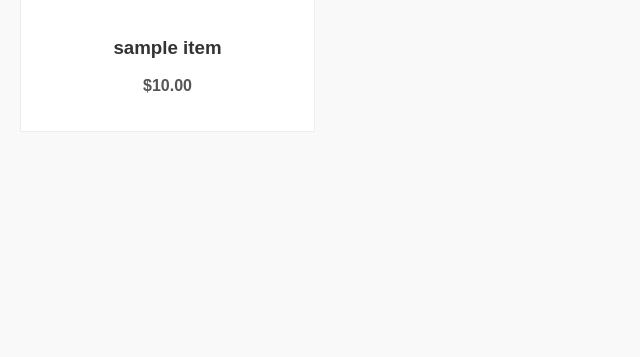
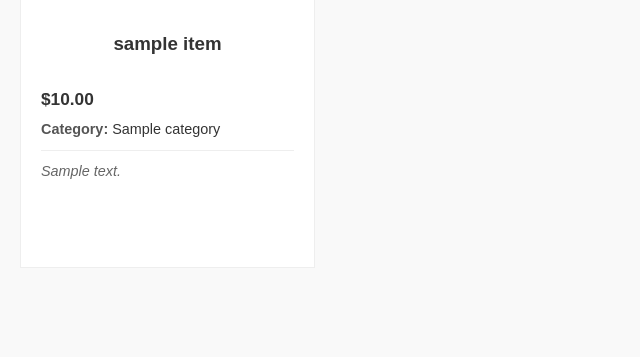
Before and after one commit to qabulipalow/website-for-dtp-assesment, a Flask app: template website/templates/items.html in a window 1280 px wide. Shown: the part 443-800 px from the top of the page, without its empty margins (0-640 px from the left). Run offline with Flask 3, Linux system fonts and the light colour scheme; the template is opened without the code that fills it: most values are stand-ins (such as "Sample title", 1, 10 or a date in 2020).

Commit message:
did the same thing for items and brands

```diff
--- a/website/app.py
+++ b/website/app.py
@@ -3,13 +3,13 @@ import sqlite3
 
 app = Flask(__name__)
 
-# Database connection helper
+#database connection helper
 def get_db_connection():
     conn = sqlite3.connect('database.db')
     conn.row_factory = sqlite3.Row  # Find columns by name
     return conn
 
-# Designer image mapping
+#designer image mapping
 def get_designer_image_map():
     return {
         'Raf Simons': 'rafsimons.jpg',
@@ -29,7 +29,7 @@ def get_designer_image_map():
         'Shayne Oliver': 'shayne.jpg'
     }
 
-# Brand image mapping
+#brand image mapping
 def get_brand_image_map():
     return {
         'Balenciaga': 'balenciaga.png',
@@ -49,7 +49,7 @@ def get_brand_image_map():
         'Yohji Yamamoto': 'yohji.jpg'
     }
 
-# Item image mapping
+#item image mapping
 def get_item_image_map():
     return {
         'Supreme Box Logo "FW 23" cotton hoodie': 'boxlogo.jpg',
@@ -69,18 +69,17 @@ def get_item_image_map():
         'BAPE Shark Hoodie': 'bapezip.jpg'
     }
 
-# Homepage route
+#homepage route
 @app.route('/')
 def home():
     conn = get_db_connection()
-
+    #random selection of 3 designers, brands, and items
     designers = conn.execute('SELECT designer_id, name FROM designer ORDER BY RANDOM() LIMIT 3').fetchall()
     brands = conn.execute('SELECT brand_id, name FROM brand ORDER BY RANDOM() LIMIT 3').fetchall()
     items = conn.execute('SELECT item_id, name, price FROM item ORDER BY RANDOM() LIMIT 3').fetchall()
 
     conn.close()
-
-    # DEBUG: Print exact names from database
+    #debugs prints to verify data fetching
     print("DESIGNERS:", [designer['name'] for designer in designers])
     print("BRANDS:", [brand['name'] for brand in brands])
     print("ITEMS:", [item['name'] for item in items])
@@ -92,38 +91,45 @@ def home():
                          designer_image_map=get_designer_image_map(),
                          brand_image_map=get_brand_image_map(),
                          item_image_map=get_item_image_map())
-
+#designers route
 @app.route('/designers')
 def all_designer():
     conn = get_db_connection()
-    # Select all the columns you want to display
     designers = conn.execute('SELECT name, birth_year, country, bio FROM designer ORDER BY name').fetchall()
     conn.close()
     return render_template('designers.html',
                          designers=designers,
                          designer_image_map=get_designer_image_map())
-
+#history route
 @app.route('/thehistory')
 def thehistory():
     return render_template('history.html')
-
+#brands route
 @app.route('/brands')
 def all_brand():
     conn = get_db_connection()
-    brands = conn.execute('SELECT * FROM brand ORDER BY name').fetchall()
+    brands = conn.execute('''
+        SELECT brand_id, name, year_founded, country, price_range, category, description
+        FROM brand
+        ORDER BY name
+    ''').fetchall()
     conn.close()
     return render_template('brands.html',
                          brands=brands,
                          brand_image_map=get_brand_image_map())
-
+#items route
 @app.route('/items')
 def all_items():
     conn = get_db_connection()
-    items = conn.execute('SELECT * FROM item ORDER BY name').fetchall()
+    items = conn.execute('''
+        SELECT item_id, name, price, category, description
+        FROM item
+        ORDER BY name
+    ''').fetchall()
     conn.close()
     return render_template('items.html',
                          items=items,
                          item_image_map=get_item_image_map())
 
 if __name__ == '__main__':
-    app.run(debug=True)
+    app.run(debug=True) #run in debug mode for development
--- a/website/static/css/style.css
+++ b/website/static/css/style.css
@@ -1,6 +1,7 @@
 /* static/css/style.css */
+/* base styles for the entire site */
 body {
-    font-family: 'Staatliches', sans-serif;
+  font-family: 'staatliches', sans-serif;
   max-width: 1600px;
   margin: 0 auto;
   padding: 20px;
@@ -14,6 +15,7 @@ h1, h2 {
   letter-spacing: 1px;
 }
 
+/* header and navigation styles */
 .header {
   display: flex;
   justify-content: space-between;
@@ -28,7 +30,7 @@ h1, h2 {
   color: #333;
 }
 
-/* Grid and Card styles used on multiple pages */
+/* grid and card styles - used on multiple pages */
 .grid {
   display: grid;
   grid-template-columns: repeat(auto-fill, minmax(250px, 1fr));
@@ -41,17 +43,20 @@ h1, h2 {
   padding: 20px;
   border: 1px solid #eee;
   background: white;
+  min-height: 450px; /* increased height for additional content */
+  display: flex;
+  flex-direction: column; /* better content stacking */
 }
 
 .card img {
   width: 200px;
   height: 200px;
-    object-fit: cover; /* Use 'contain' for brand logos if needed */
+  object-fit: cover; /* 'contain' for brand logos if needed */
   border: 1px solid #ddd;
   margin-bottom: 15px;
 }
 
-/* Specific rule for brand logos to ensure they fit well */
+/* specific rule for brand logos to ensure they fit well */
 .card img[alt*="brand"] {
   object-fit: contain;
 }
@@ -61,7 +66,7 @@ h1, h2 {
   color: #555;
 }
 
-/* Featured sections on the homepage */
+/* featured sections on the homepage */
 .featured-section {
   margin: 40px 0;
 }
@@ -87,7 +92,7 @@ h1, h2 {
   margin-bottom: 15px;
 }
 
-/* History page specific styles */
+/* history page specific styles */
 .era {
   margin-bottom: 50px;
 }
@@ -98,6 +103,7 @@ h1, h2 {
   color: #555;
 }
 
+/* designer details for history page cards */
 .designer-details {
   text-align: left;
   text-transform: none;
@@ -116,8 +122,76 @@ h1, h2 {
   line-height: 1.4;
 }
 
-/* Optional: Adjust card padding for the extra content */
-.card {
-    padding: 20px;
-    /* ... other existing styles ... */
+/* brand details for brands page */
+.brand-details {
+  text-align: left;
+  text-transform: none;
+  font-family: sans-serif;
+  font-size: 0.9em;
+  margin-top: 10px;
 }
+
+.brand-details p {
+  margin: 4px 0;
+  line-height: 1.4;
+}
+
+.brand-details strong {
+  color: #555;
+}
+
+.description {
+  font-style: italic;
+  margin-top: 10px !important;
+  border-top: 1px solid #eee;
+  padding-top: 10px;
+}
+
+/* item details for items page */
+.item-details {
+  text-align: left;
+  text-transform: none;
+  font-family: sans-serif;
+  font-size: 0.9em;
+  margin-top: 10px;
+}
+
+.item-details p {
+  margin: 4px 0;
+  line-height: 1.4;
+}
+
+.item-details strong {
+  color: #555;
+}
+
+.item-details .price {
+  font-size: 1.2em;
+  font-weight: bold;
+  color: #333;
+  margin-bottom: 8px !important;
+}
+
+.item-details .description {
+  font-style: italic;
+  margin-top: 10px !important;
+  border-top: 1px solid #eee;
+  padding-top: 10px;
+  color: #666;
+}
+
+/* specific image adjustments for different card types */
+.card img {
+  height: 200px;
+  width: 200px;
+  object-fit: cover; /* crops images to fit */
+  margin: 0 auto 15px auto;
+  border: 1px solid #ddd;
+}
+
+/* override for brand logos, don't crop, contain within space */
+.card img[alt*="brand"] {
+  height: 120px;
+  width: 120px;
+  object-fit: contain;
+}
--- a/website/templates/items.html
+++ b/website/templates/items.html
@@ -4,8 +4,6 @@
     <title>items | archives.</title>
     <link rel="icon" href="{{ url_for('static', filename='favicon.ico') }}" type="image/x-icon">
     <link rel="stylesheet" href="{{ url_for('static', filename='css/style.css') }}">
-</head>
-
 </head>
 <body>
     <div class="header">
@@ -26,7 +24,18 @@
             <img src="{{ url_for('static', filename='item_images/' + item_image_map.get(item['name'], 'placeholder.jpg')) }}"
                  alt="{{ item['name'] }}">
             <h3>{{ item['name'] }}</h3>
-            <p class="price">${{ "%.2f"|format(item['price']) }}</p>
+
+            <div class="item-details">
+                <p class="price">${{ "%.2f"|format(item['price']) }}</p>
+
+                {% if item['category'] %}
+                    <p><strong>Category:</strong> {{ item['category'] }}</p>
+                {% endif %}
+
+                {% if item['description'] %}
+                    <p class="description">{{ item['description'] }}</p>
+                {% endif %}
+            </div>
         </div>
         {% endfor %}
     </div>
```
Also changed, not shown: website/templates/brands.html (+22 -2 lines). Lines whose indentation alone changed are shown as unchanged.
